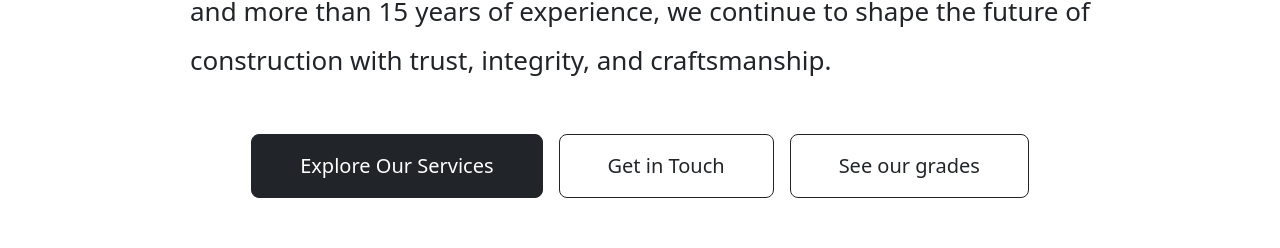
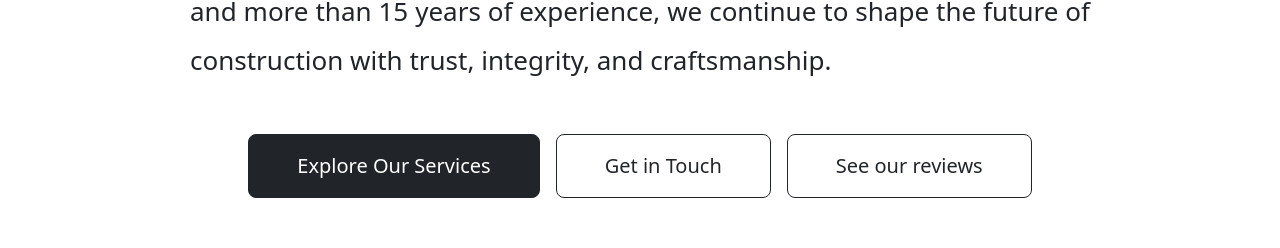
Before and after one commit to djordjevukosavljevic/SMBEnterprise, a React (Create React App) app in the folder frontend/: page / in a window 1280 px wide. Shown: the part 1280-1528 px from the top of the page. Built offline with nearby package versions, Linux system fonts and the light colour scheme.

Commit message:
just lol

```diff
--- a/frontend/src/pages/Home.jsx
+++ b/frontend/src/pages/Home.jsx
@@ -70,7 +70,7 @@ export default function Home() {
           Get in Touch
         </a>
         <a href="#reviews" className="btn btn-outline-dark btn-lg px-5 py-3">
-          See our grades
+          See our reviews
         </a>
       </div>
     </motion.section>
```
